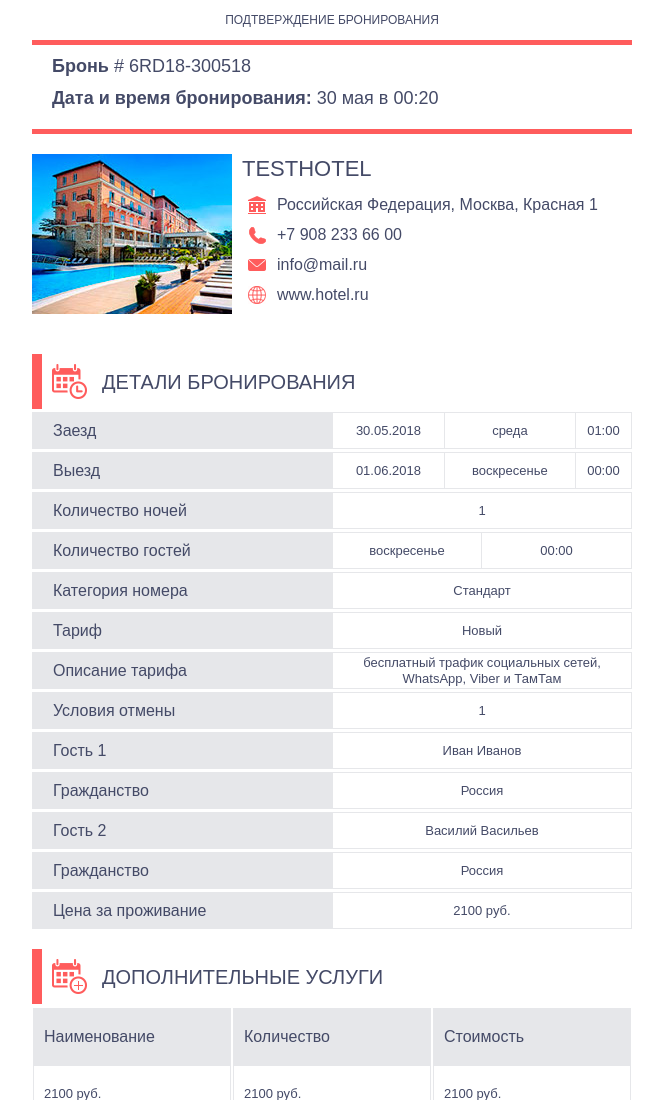
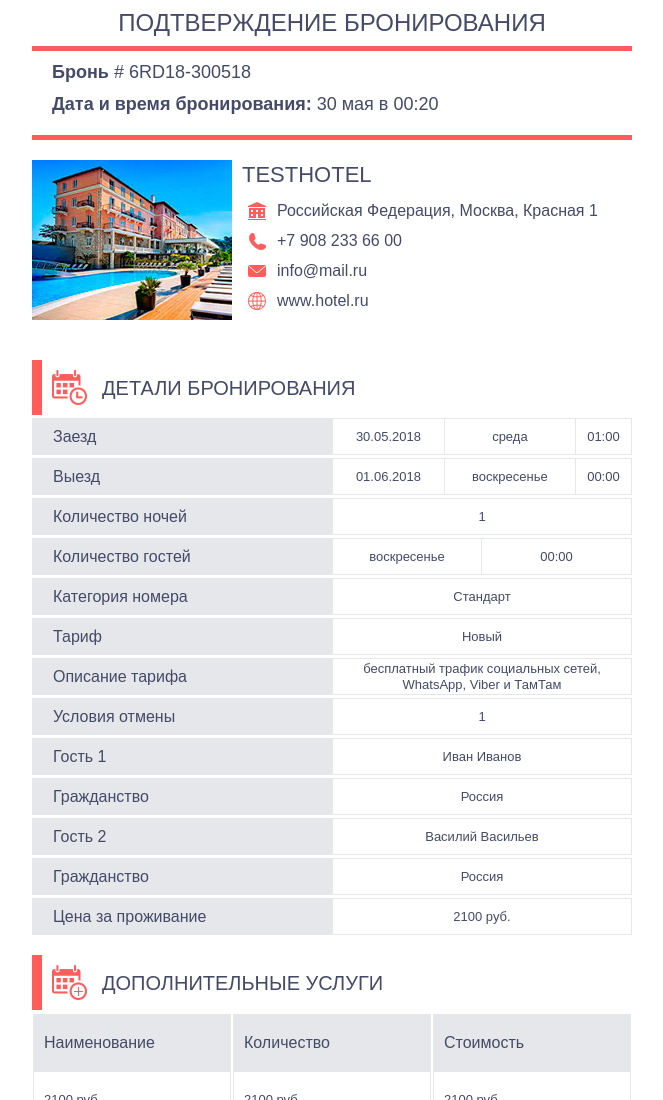
Before and after one commit to fomenko2v/hotelinstinct.com-ru, a plain HTML site: page index.html in a window 1280 px wide. Shown: the top 1100 px of the page, without its empty margins (308-971 px from the left). Drawn offline with Linux system fonts and the light colour scheme.

Commit message:
Update index.html

```diff
--- a/index.html
+++ b/index.html
@@ -46,7 +46,7 @@ a {text-decoration:none!important;}
 <table width="100%" cellpadding="0" cellspacing="0" border="0" style="border-spacing:0;mso-table-lspace:0pt;mso-table-rspace:0pt;" >
 <tr>
 <td align="center" class="title2" style="padding-left:10px;padding-right:10px;padding-top:10px;padding-bottom:10px;" >
-<p class="p2" style="mso-line-height:exactly;Margin-top:0;Margin-left:0;Margin-right:0;font-family:Arial, sans-serif;text-align:center;color:#444a67;font-size:12px;line-height:20px;font-weight:normal;Margin-bottom:0px;" >ПОДТВЕРЖДЕНИЕ БРОНИРОВАНИЯ</p>
+<p class="p2" style="mso-line-height:exactly;Margin-top:0;Margin-left:0;Margin-right:0;font-family:Arial, sans-serif;text-align:center;color:#444a67;font-size:24px;line-height:26px;font-weight:normal;Margin-bottom:0px;" >ПОДТВЕРЖДЕНИЕ БРОНИРОВАНИЯ</p>
 </td></tr>
 <tr>
 <td align="left" class="header" style="border-bottom-width:5px;border-bottom-style:solid;border-bottom-color:#ff5c5c;border-top-width:5px;border-top-style:solid;border-top-color:#ff5c5c;padding-left:20px;padding-right:10px;padding-top:10px;padding-bottom:10px;" >
```
